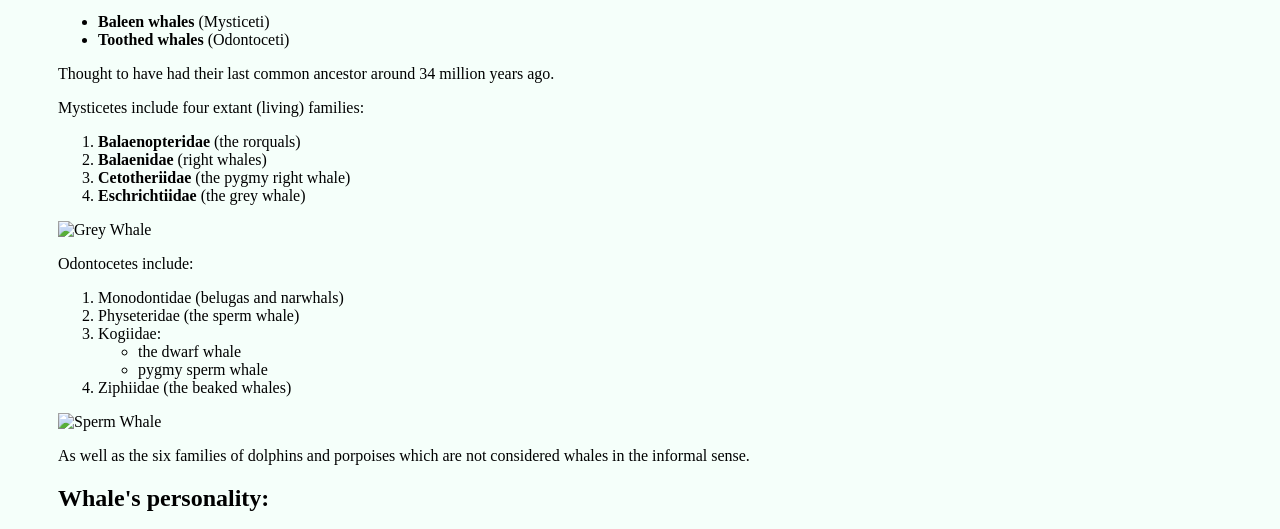
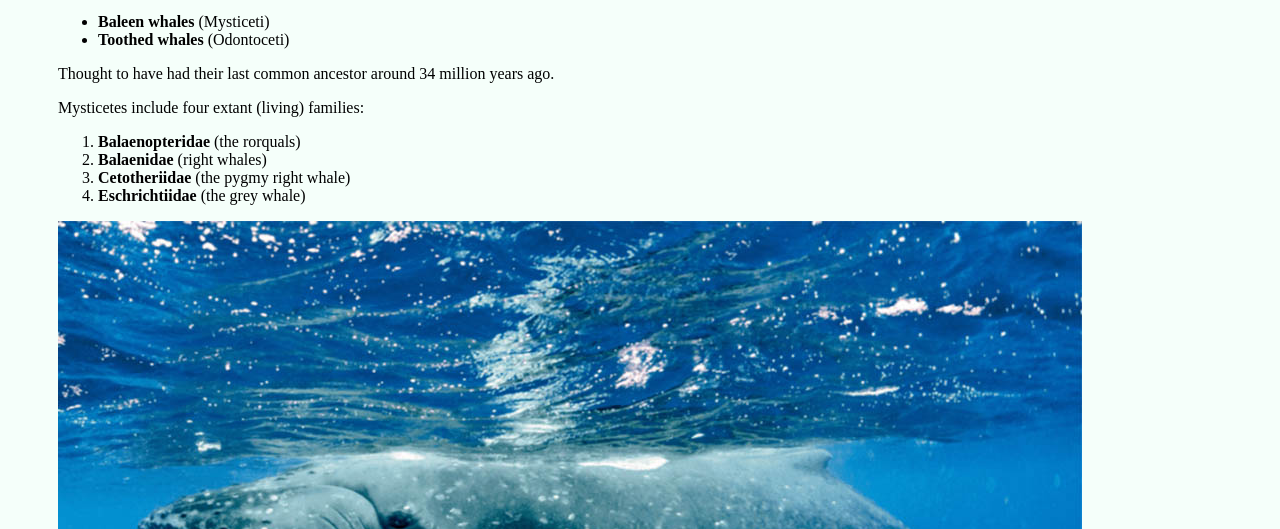
Before and after one commit to A24Moises/basic-HTML, a plain HTML site: page index.html in a window 1280 px wide. Shown: the part 213-742 px from the top of the page. Drawn offline with Linux system fonts and the light colour scheme; the site is published under a folder, as on GitHub Pages, so addresses that start at the root find nothing.

Commit message:
restar "/"

```diff
--- a/index.html
+++ b/index.html
@@ -4,7 +4,7 @@
         <meta charset="UTF-8">
         <meta name="viewport" content="width=device-width, initial-scale=1.0">
         <title>Moises Lledo</title>
-        <link rel="shortcut icon" href="/favicon/favicon-32x32-removebg-preview.png" type="image/x-icon">
+        <link rel="shortcut icon" href="favicon/favicon-32x32-removebg-preview.png" type="image/x-icon">
     </head>
     <body style="background-color: mintcream; text-align: justify; padding: 50px;" >
         <h1 style="text-align: center;" id="ancle">Whales: The Giants</h1>
@@ -21,7 +21,7 @@
             <li><strong>Cetotheriidae</strong> (the pygmy right whale)</li>
             <li><strong>Eschrichtiidae</strong> (the grey whale)</li>
         </ol>
-        <img src="/img/grey_whale1.jpg" alt="Grey Whale">
+        <img src="img/grey_whale1.jpg" alt="Grey Whale">
         <p>Odontocetes include: </p>
         <ol>
             <li>Monodontidae (belugas and narwhals)</li>
@@ -34,7 +34,7 @@
             </li>
             <li>Ziphiidae (the beaked whales)</li>
         </ol>
-        <img src="/img/sperm_whale1.jpg" alt="Sperm Whale">
+        <img src="img/sperm_whale1.jpg" alt="Sperm Whale">
         <p>As well as the six families of dolphins and porpoises which are not considered whales in the informal sense.</p>
         <h2>Whale's personality: </h2>
         <p><em>Whales are fully aquatic, open-ocean animals: they can feed, mate, give birth, suckle and raise their young at sea. Whales range in size from the 2.6 metres (8.5 ft) and 135 kilograms (298 lb) dwarf sperm whale to the 29.9 metres (98 ft) and 190 tonnes (210 short tons) blue whale, which is the largest known animal that has ever lived. The sperm whale is the largest toothed predator on Earth. Several whale species exhibit sexual dimorphism, in that the females are larger than males.</em></p>
@@ -54,6 +54,6 @@
             <li><a href="https://www.fisheries.noaa.gov/whales" target="_blank">NOAA</a></li>
         </ul>
         <p><a href="#ancle">Go to Intro</a></p>
-        <p><a href="/pag1.html" target="_blank">Next page</a></p>
+        <p><a href="pag1.html" target="_blank">Next page</a></p>
     </body>
 </html>
```
